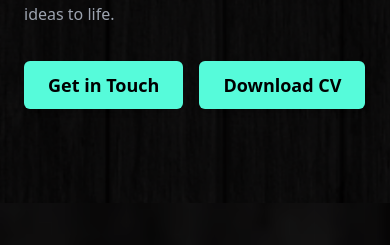
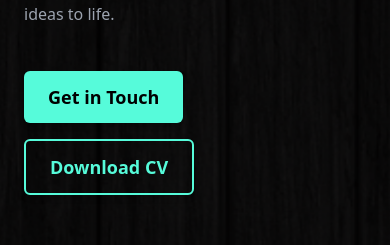
Before and after one commit to Danishprabhu04/portfolio_danish, a React (Vite) app: page / in a window 390 px wide. Shown: the part 734-979 px from the top of the page. Built offline with nearby package versions, Linux system fonts and the light colour scheme.

Commit message:
enchanced responsive

```diff
--- a/src/components/HeroSection.tsx
+++ b/src/components/HeroSection.tsx
@@ -67,6 +67,7 @@ const HeroSection: React.FC = () => {
             I craft intelligent, scalable applications with precision and passion—blending full-stack development with AI innovation to bring ideas to life.
           </p>
 
+          <div className="flex flex-wrap gap-4 mt-4">
             <a
               href="#Contact"
               className="px-6 py-3 bg-[#56FBDA] text-black text-lg font-semibold rounded-md shadow-md hover:bg-white transition-colors duration-300"
@@ -76,10 +77,12 @@ const HeroSection: React.FC = () => {
             <a
               href={cvFile}
               download="DanishPrabhu_CV.pdf"
-            className="px-6 py-3 bg-[#56FBDA] text-black text-lg font-semibold rounded-md shadow-md hover:bg-white transition-colors duration-300 gap-4 ml-4"
+              className="px-6 py-3 border-2 border-[#56FBDA] text-[#56FBDA] text-lg font-semibold rounded-md shadow-md hover:bg-[#56FBDA] hover:text-black transition-colors duration-300"
             >
               Download CV
             </a>
+          </div>
+
         </motion.div>
       </div>
     </section>
```
Also changed, not shown: 1 other file (tests, documents, lock files or other folders). Lines whose indentation alone changed are shown as unchanged.
